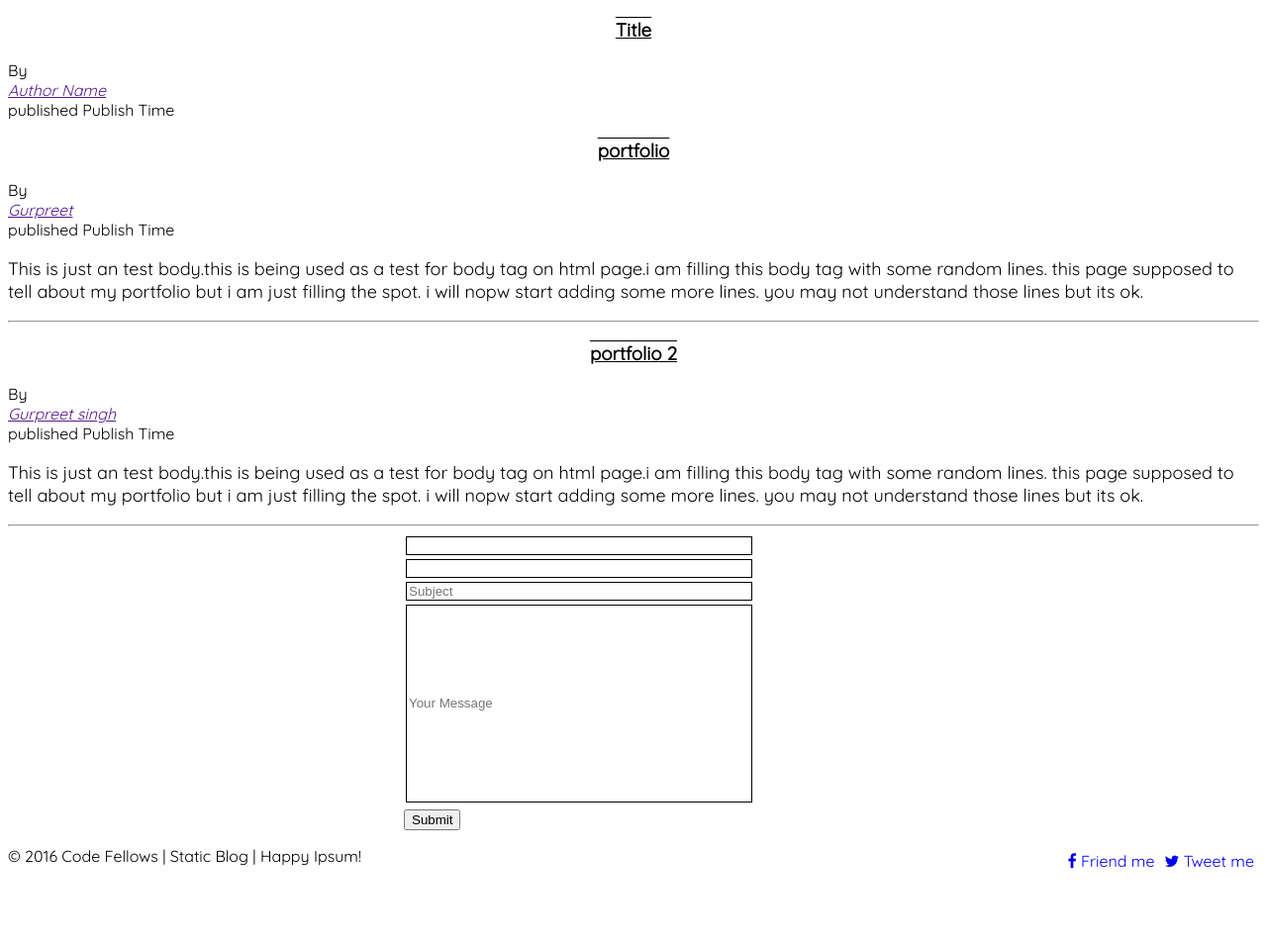
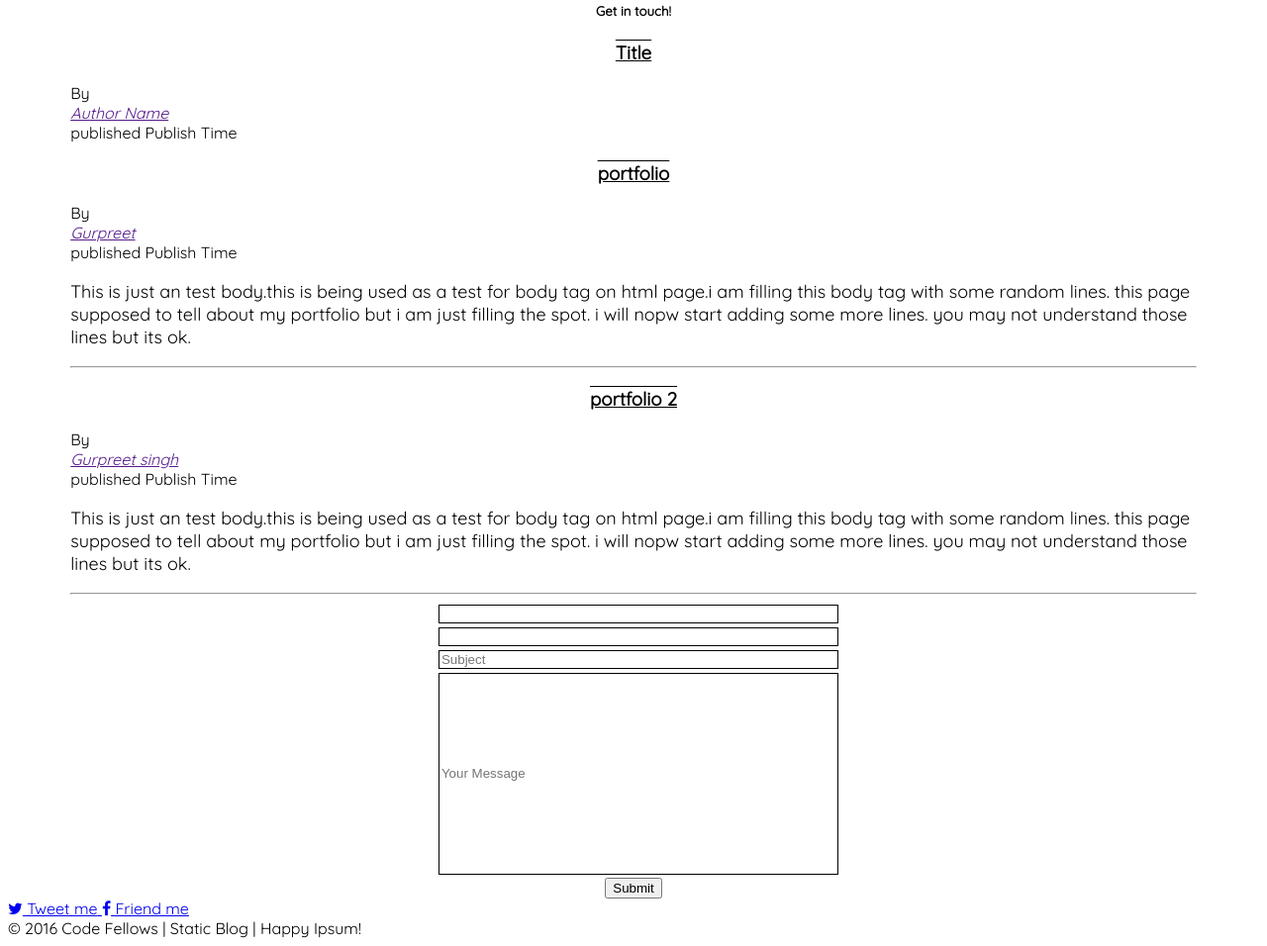
Before and after one commit to preetsohal/new-portfolio, a plain HTML site: page index.html in a window 1280 px wide. Shown: the part 681-1637 px from the top of the page at 99% size. Before the commit the page ends 1566 px from the top, so only its background shows below. Drawn offline with nearby package versions, Linux system fonts and the light colour scheme.

Commit message:
form is responsive

```diff
--- a/index.html
+++ b/index.html
@@ -1,10 +1,10 @@
 <!-- Fonts -->
+<!DOCTYPE html>
 <html>
 
+<head>
+  <!-- End fonts -->
   <link href='https://fonts.googleapis.com/css?family=Quicksand' rel='stylesheet' type='text/css'>
-<!-- End fonts -->
-
-<head>
   <!--Fontawesome-->
   <link rel="stylesheet" href="https://maxcdn.bootstrapcdn.com/font-awesome/4.6.1/css/font-awesome.min.css">
   <meta name="viewport" content="width=device-width,intial-scale=1.0">
@@ -70,8 +70,8 @@
             <section class="article-body"></section>
           </article>
         </section>
+      </main>
   </div>
-  </main>
   <div class="contact-form">
     <form action="/submit-email">
       <input type="text" Gurpreet Singh="Your Name">
@@ -83,21 +83,20 @@
       <input class="msg-input" type="text" col="8" rows="50" placeholder="Your Message">
       <br>
       <button type="Submit" id="btn-submit">Submit</button>
+    </form>
   </div>
   </div>
+
+  <div class="social-media">
     <a href="http://www.twitter.com">
-    <div class="social-media">
       <btn class="btn btn-primary btn-lrg"><span class="fa fa-twitter"></span> Tweet me</btn>
     </a>
 
     <a href="http://www.facebook.com">
       <btn class="btn btn-primary btn-large"><span class="fa fa-facebook"></span> Friend me</btn>
     </a>
-
-
   </div>
 
-</form>
   <footer>
     &copy; 2016 Code Fellows | Static Blog | Happy Ipsum!
   </footer>
--- a/style.css
+++ b/style.css
@@ -1,16 +1,17 @@
 body{
   font-family: Quicksand;
 }
-/*.list-inline{
-  /*position: absolute;*/
-  /*display: inline-block ;
 
-  margin-left: 0%;
+.container {
+  width: 90%;
+  margin: 0 auto;
+}
 
-}*/
-@media  (min-width:300px){
-
-
+.contact-form {
+  width: 80%;
+  margin: 0 auto;
+  text-align: center;
+}
 
 .navbar{
   background-color: black;
@@ -26,14 +27,14 @@ p{
 }
 
 h2{
- padding-left: 100px;
+ /*padding-left: 100px;*/
  display: inline-block;
 }
 
-.btn{
+/*.btn{
   float: right;
   margin: 5px;
-}
+}*/
 
 h1{
   text-align: center;
@@ -41,41 +42,47 @@ h1{
 }
 
 h5{
-  text-align: center
+  text-align: center;
 }
 
 .portfolio{
   margin-top: 5px;
   width:95%;
-
-
 }
 
 
 input[type=text]{
   border: 1px solid black;
-  width: 350px;
-}
-
-.contact-form{
-  margin-left: 400px;
-  text-align: left;
+  width: 100%;
 }
 
 .msg-input{
   height: 200px;
-  width: 350px;
+  /*width: 350px;*/
 }
 
 #btn-submit{
   margin-top: 5px;
+  margin: 0 auto;
 }
 
 input{
   margin: 2px;
 }
 
-.social-media .btn{
+/*form > *{
+  align-self: center;
+  margin: 0 auto;
+}*/
+/*.list-inline{
+  /*position: absolute;*/
+  /*display: inline-block ;
 
-}
-}
+  margin-left: 0%;
+
+}*/
+@media  (min-width:640px){
+  .contact-form {
+    width: 35%;
+    margin: 0 auto;
+  }
```
Lines whose indentation alone changed are shown as unchanged.
